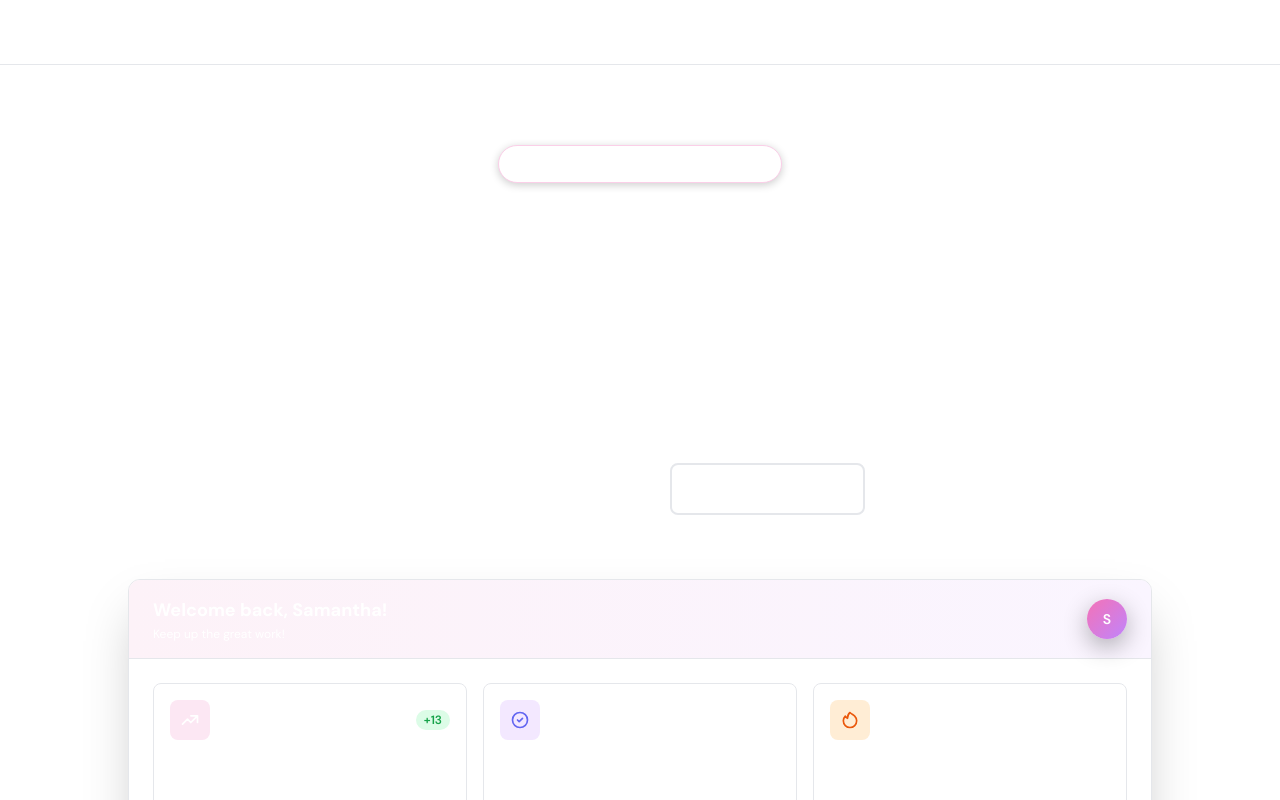
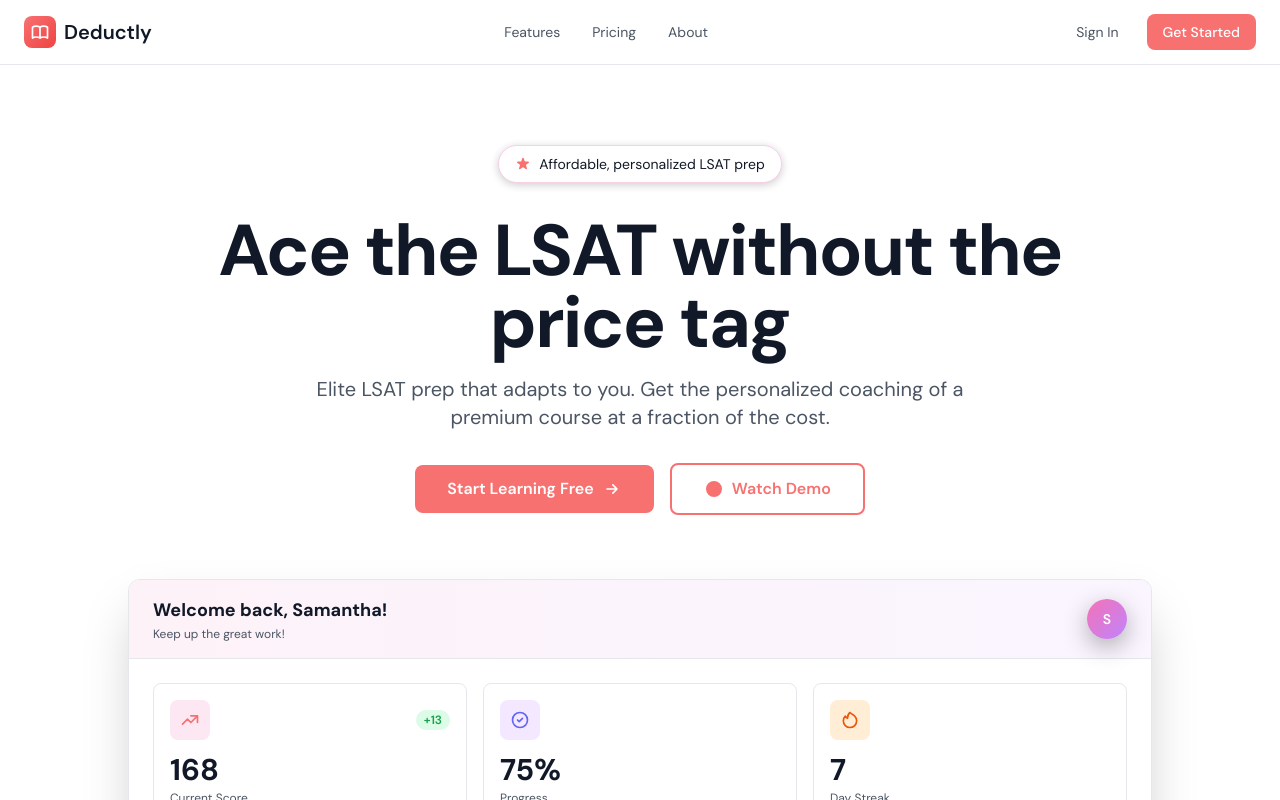
Before and after one commit to SkunkworksDeductly/Deductly, a React (Vite) app: page / in a window 1280 px wide. Shown: the top 800 px of the page. Built offline with nearby package versions, Linux system fonts and the light colour scheme; no server answers; the HTML template or start-up script is replaced by a standard one.

Commit message:
fixed landing page

```diff
--- a/tailwind.config.js
+++ b/tailwind.config.js
@@ -22,12 +22,24 @@ export default {
           secondary: "#8b5cf6",
           tertiary: "#a78bfa",
         },
+        // Light-mode landing page text colors
+        text: {
+          primary: "#111827",
+          secondary: "#4B5563",
+          tertiary: "#9CA3AF",
+        },
+        // Button colors for landing page
+        button: {
+          primary: "#F87171",
+          "primary-hover": "#EF4444",
+        },
         success: "#22c55e",
         warning: "#eab308",
         danger: "#ef4444",
         border: {
           subtle: "rgba(255, 255, 255, 0.06)",
           DEFAULT: "rgba(255, 255, 255, 0.08)",
+          default: "#E5E7EB",
           hover: "rgba(255, 255, 255, 0.15)",
           active: "rgba(99, 102, 241, 0.3)",
         }
```
